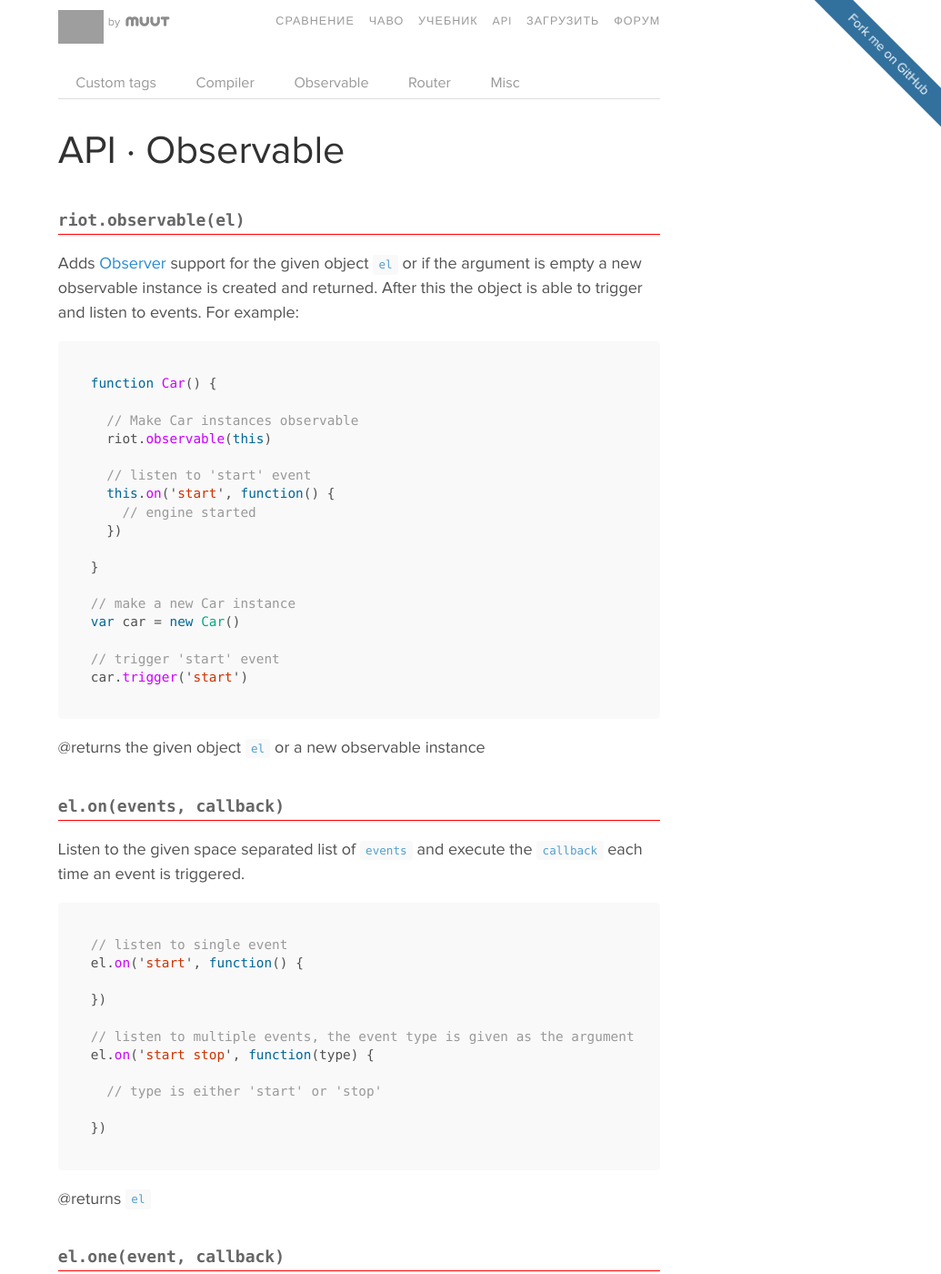
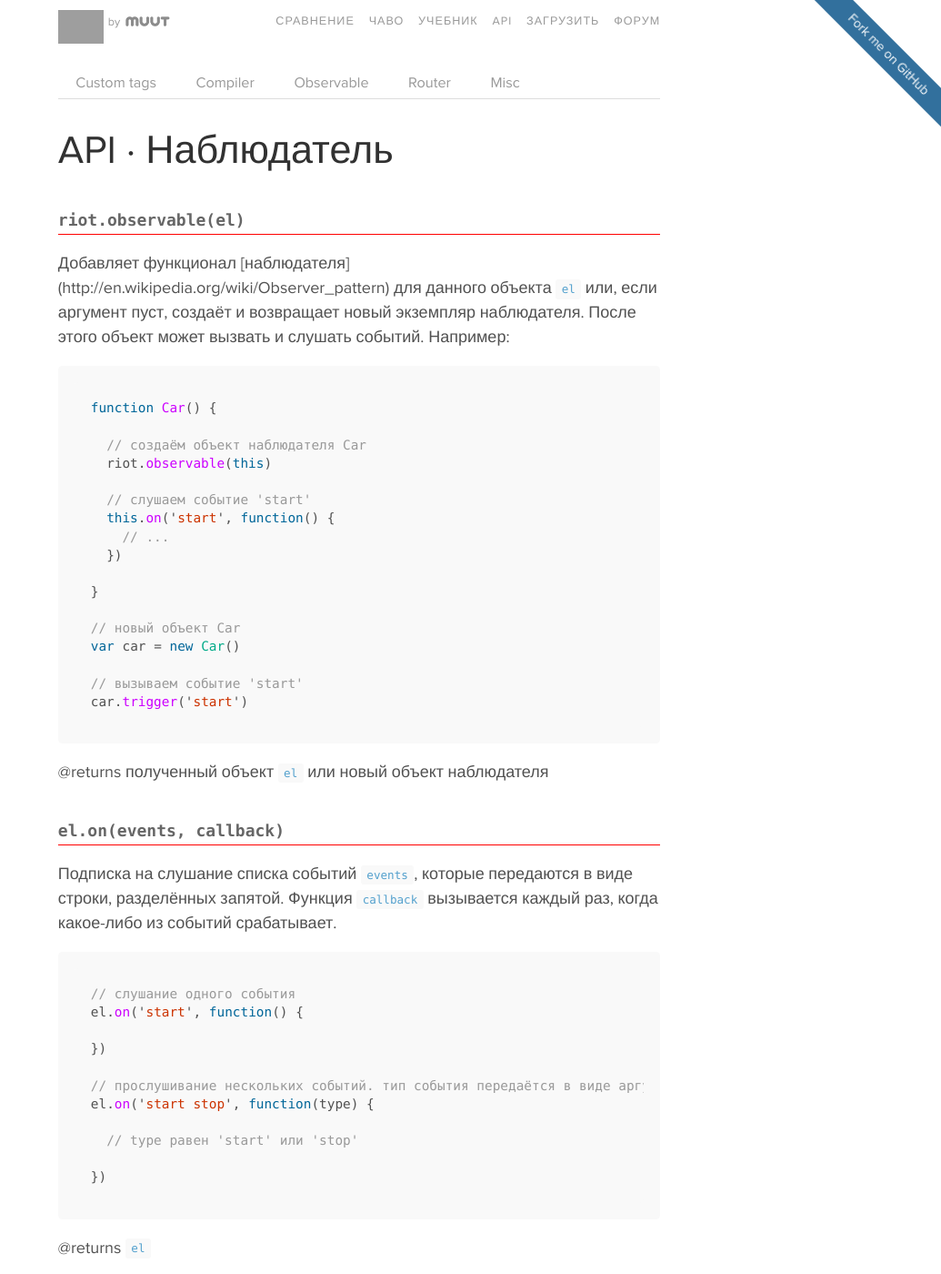
Before and after one commit to riot/riot.github.io, a Jekyll site: the page built from ru/api/observable.md, in a window 1280 px wide and 1400 px high. Shown: the whole window at 91% size, without its empty margins (245-1280 px from the left). Built offline with Jekyll 4.4.1, drawn with Linux system fonts in a browser that asks for light colours; Markdown is read by kramdown in place of the engine named in the settings; some of the changed text lies outside the part shown; grey boxes are pictures that could not be loaded.

Commit message:
ru/api/observable.md

````diff
--- a/ru/api/observable.md
+++ b/ru/api/observable.md
@@ -1,5 +1,5 @@
 ---
-title: Observable
+title: Наблюдатель
 layout: ru
 class: apidoc
 ---
@@ -9,45 +9,45 @@ class: apidoc
 
 ### <a name="constructor"></a> riot.observable(el)
 
-Adds [Observer](http://en.wikipedia.org/wiki/Observer_pattern) support for the given object `el` or if the argument is empty a new observable instance is created and returned. After this the object is able to trigger and listen to events. For example:
+Добавляет функционал [наблюдателя] (http://en.wikipedia.org/wiki/Observer_pattern) для данного объекта `el` или, если аргумент пуст, создаёт и возвращает новый экземпляр наблюдателя. После этого объект может вызвать и слушать событий. Например:
 
 ``` js
 function Car() {
 
-  // Make Car instances observable
+  // создаём объект наблюдателя Car
   riot.observable(this)
 
-  // listen to 'start' event
+  // слушаем событие 'start'
   this.on('start', function() {
-    // engine started
+    // ...
   })
 
 }
 
-// make a new Car instance
+// новый объект Car
 var car = new Car()
 
-// trigger 'start' event
+// вызываем событие 'start'
 car.trigger('start')
 ```
 
-@returns the given object `el` or a new observable instance
+@returns полученный объект `el` или новый объект наблюдателя
 
 
 ### <a name="on"></a> el.on(events, callback)
 
-Listen to the given space separated list of `events` and execute the `callback` each time an event is triggered.
+Подписка на слушание списка событий `events`, которые передаются в виде строки, разделённых запятой. Функция `callback` вызывается каждый раз, когда какое-либо из событий срабатывает.
 
 ``` js
-// listen to single event
+// слушание одного события
 el.on('start', function() {
 
 })
 
-// listen to multiple events, the event type is given as the argument
+// прослушивание нескольких событий. тип события передаётся в виде аргумента `type`
 el.on('start stop', function(type) {
 
-  // type is either 'start' or 'stop'
+  // type равен 'start' или 'stop'
 
 })
 ```
@@ -56,10 +56,10 @@ el.on('start stop', function(type) {
 
 ### <a name="one"></a> el.one(event, callback)
 
-Listen to the given `event` and execute the `callback` at most once.
+Подписка на `event`. `callback` срабатывает только один раз.
 
 ``` js
-// run the function once, even if 'start' is triggered multiple times
+// функция выполняется только один раз, даже, если событие `start` вызывается множество раз
 el.one('start', function() {
 
 })
@@ -69,7 +69,7 @@ el.one('start', function() {
 
 ### <a name="off"></a> el.off(events)
 
-Removes the given space separated list of event listeners
+Удаление всех слушателей, которые подписаны на данное событие
 
 ``` js
 el.off('start stop')
@@ -79,7 +79,7 @@ el.off('start stop')
 
 ### <a name="off-fn"></a> el.off(events, fn)
 
-Removes the given callback from the list of events
+Удаляет определённый метод из тех, которые подписаны на данные события.
 
 ``` js
 function doIt() {
@@ -88,7 +88,7 @@ function doIt() {
 
 el.on('start middle end', doIt)
 
-// remove a specific listener from start and end events
+// удаление определённого метода из событий start и end
 el.off('start end', doIt)
 ```
 
@@ -96,14 +96,13 @@ el.off('start end', doIt)
 
 ### <a name="off-all"></a> el.off('*')
 
-Removes all listeners from all event types.
+Удаление всех слушателей
 
 @returns `el`
 
 
 ### <a name="trigger"></a> el.trigger(event)
-
-Execute all callback functions that listen to the given `event`
+Выполнить все функции callback, которые слушают данный `event`
 
 ``` js
 el.trigger('start')
@@ -113,15 +112,15 @@ el.trigger('start')
 
 ### <a name="trigger-args"></a> el.trigger(event, arg1 ... argN)
 
-Execute all callback functions that listen to the given `event`. Any number of extra parameters can be provided for the listeners.
+Выполнить все callback-функции, которые слушают данный `event`. Любое количество дополнительных параметров могут быть предоставлены для слушателей.
 
 ``` js
-// listen to 'start' event and expect extra arguments
+// подписка на событие 'start'. слушатель может принимать дополнительне параметры
 el.on('start', function(engine_details, is_rainy_day) {
 
 })
 
-// trigger start event with extra parameters
+// вызов события start c параметрами
 el.trigger('start', { fuel: 89 }, true)
 
 ```
````
